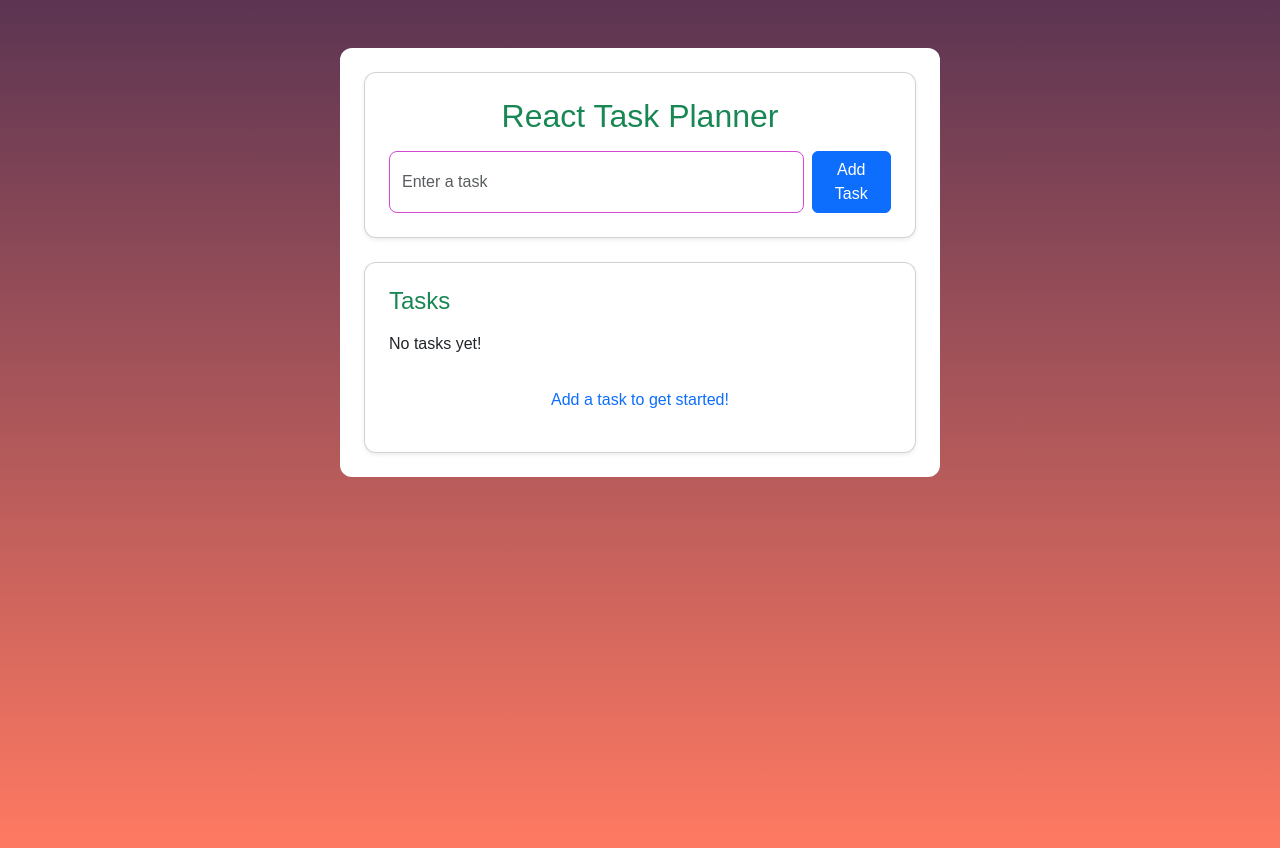
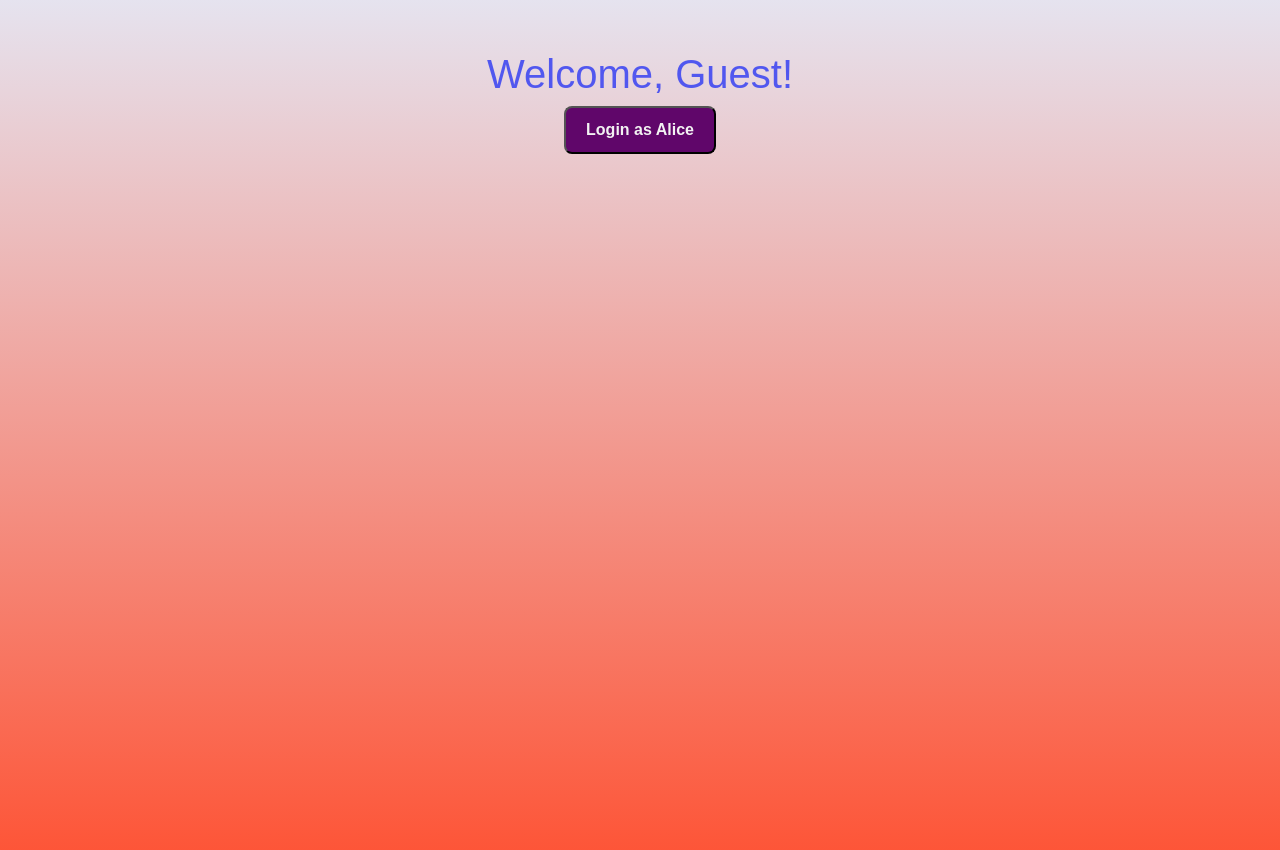
Before and after one commit to karthika525/hello-world, a React (Create React App) app: page / in a window 1280 px wide. Built offline with nearby package versions, Linux system fonts and the light colour scheme.

Commit message:
A simple profile viewer page

```diff
--- a/src/App.css
+++ b/src/App.css
@@ -1,46 +1,17 @@
 
 body {
-  background-image:linear-gradient(to bottom,rgba(51, 2, 39, 0.8),rgba(255, 88, 58, 0.8));
+  background-image:linear-gradient(to bottom,rgba(223, 220, 235, 0.8),rgba(253, 43, 6, 0.8));
   font-family: "Arial",sans-serif;
   height: 100vh;
 }
 
-.App {
-  max-width: 600px;
-  margin: auto;
-  transition: background-color 0.3s ease;
+button {
+  border-radius: 8px;
+  padding: 10px 20px;
+  background-color: rgb(96, 6, 106);
+  color: rgb(242, 242, 242);
+  font-weight: bolder;
 }
-
-form input.form-control {
-  border-radius: 8px;
-  border: 1px solid #d449d2;
+h1{
+  color: rgba(63, 72, 241, 0.893);
 }
-
-form button {
-  border-radius: 8px;
-}
-
-.card {
-  border-radius: 12px;
-  transition: box-shadow 0.2s ease;
-}
-
-ul {
-  list-style-type: none;
-  padding: 0;
-  margin: 0;
-}
-
-li {
-  background: #f3dbea;
-  margin: 6px 0;
-  padding: 8px 12px;
-  border-radius: 6px;
-  text-align: left;
-}
-
-.text-primary {
-  font-weight: 500;
-  color: #0d6efd !important;
-  text-align: center;
-}
--- a/src/App.js
+++ b/src/App.js
@@ -1,42 +1,22 @@
-import React, { useState } from "react";
+import React, { useState, useEffect } from 'react';
 import "bootstrap/dist/css/bootstrap.min.css";
 import "./App.css";
-import TaskList from "./TaskList";
 
 function App() {
-  const [taskName, setTaskName] = useState("");
-  const [tasks, setTasks] = useState([]);
-  const [message, setMessage] = useState("Add a task to get started!");
-  const [bgColor, setBgColor] = useState("white");
-
-  function handleChange(e) {
-    setTaskName(e.target.value);
+const [user, setUser] = useState("Guest");
+useEffect(() => {
+  if (user !== "Guest") {
+  console.log(`User changed to ${user}`);
   }
-
-  function handleAddTask(e) {
-  e.preventDefault();
-    if (taskName.trim() === "") {
-      return;
-    } else {
-      const newTasks = tasks.concat(taskName);
-      setTasks(newTasks);
-      setMessage("Task added: " + taskName +"!");
-      setBgColor("lightblue");
-      setTaskName("");
-    }
-  }
-
+}, [user]);
+function handleLogin() {
+  setUser("Alice");
+}
 return (
-<div className="App container mt-5 p-4" style={{ backgroundColor:bgColor, borderRadius:"12px" }}>
-<div className="card p-4 mb-4 shadow-sm">
-<h2 className="text-center mb-3 text-success">React Task Planner</h2>
-<form onSubmit={handleAddTask} className="d-flex">
-<input type="text" className="form-control me-2" placeholder="Enter a task" value={taskName} onChange={handleChange}/>
-<button type="submit" className="btn btn-primary">Add Task</button>
-</form>
-</div>
-<TaskList tasks={tasks} message={message} />
-</div>
+  <div style={{ textAlign: "center", marginTop: "50px" }}>
+  <h1>Welcome, {user}!</h1>
+  {user === "Guest" && (<button onClick={handleLogin}>Login as Alice</button>)}
+  </div>
   );
 }
 
--- a/src/TaskList.js
+++ /dev/null
@@ -1,22 +0,0 @@
-import React from "react";
-
-function TaskList({ tasks, message }) {
-  let content;
-  if (tasks.length === 0) {
-    content = <p>No tasks yet!</p>;
-  } else {
-    const taskItems = [];
-    for (let i = 0; i < tasks.length; i++) {
-    taskItems.push(<li key={i}>{tasks[i]}</li>);
-    }
-    content = <ul>{taskItems}</ul>;
-  }
-  return (
-    <div className="card p-4 shadow-sm">
-    <h4 className="mb-3 text-success">Tasks</h4>
-    {content}
-    <p className="mt-3 text-primary">{message}</p>
-    </div>
-  );
-}
-export default TaskList;
```
